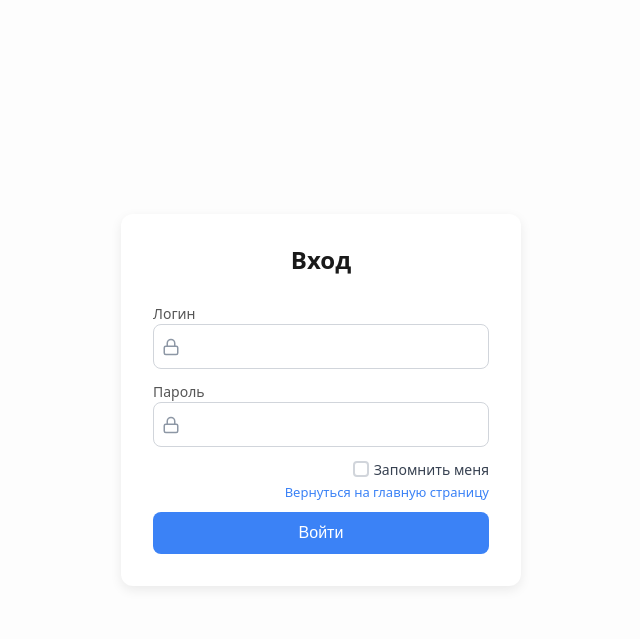
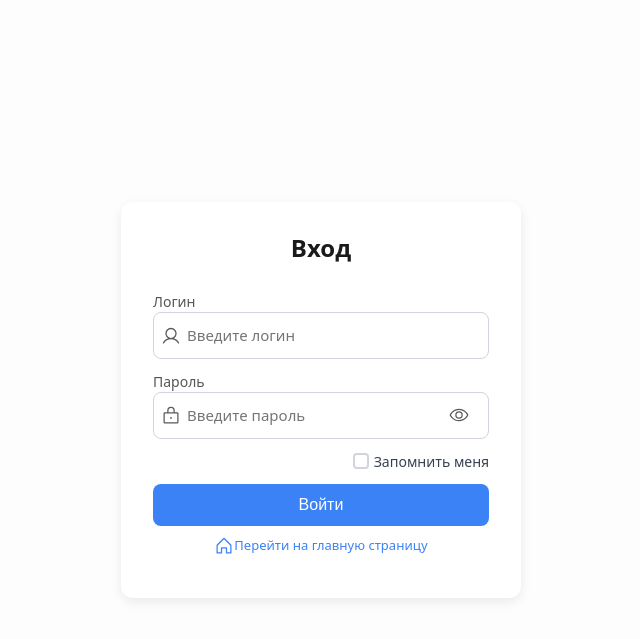
Before and after one commit to Vestyru/kattella, a Flask app: page /login in a window 1280 px wide. Shown: the top 639 px of the page, without its empty margins (314-954 px from the left). Run offline with Flask 3, Linux system fonts and the light colour scheme.

Commit message:
update 31.07

```diff
--- a/app/routes/user.py
+++ b/app/routes/user.py
@@ -1,5 +1,4 @@
-from click import group
-from flask import Blueprint, redirect, render_template, flash, request
+from flask import Blueprint, redirect, render_template, flash, request,session
 from flask_login import login_user, logout_user, login_required, current_user
 from ..extensions import db,bcrypt
 from ..forms import LoginForm, RegisterForm,SearchForm
@@ -93,7 +92,7 @@ def register():
 
     if form.validate_on_submit():
         hashed_password = bcrypt.generate_password_hash(form.password.data).decode('utf-8')
-        user = User(name=form.name.data, login=form.login.data , email=form.email.data, password=hashed_password, group=form.group_user.data)
+        user = User(name=form.name.data, login=form.login.data , email=form.email.data, password=hashed_password, group=form.group_user.data,status=form.group_status.data)
         try:
             db.session.add(user)
             db.session.commit()
@@ -129,7 +128,8 @@ def login():
 
     return render_template('main/login.html', form=form)
 
-@user.route('/logout',methods=['GET', 'POST'])
+@user.route('/logout',methods=['GET'])
 def logout():
     logout_user()
+    session.clear()
     return redirect('/login')
--- a/app/static/css/main.css
+++ b/app/static/css/main.css
@@ -191,16 +191,54 @@ body {
     flex: 1
 }
 
+.animate-spin{
+    display: none;
+}
+
+.animate-spin.active{
+    margin: 0 auto;
+    display: block;
+    -webkit-animation: spin 2s infinite linear;
+}
+
+@-webkit-keyframes spin {
+    0% { -webkit-transform: rotate(0deg); }
+    100% { -webkit-transform: rotate(360deg); }
+}
+
 .auth-form__icon {
     position: absolute;
+    bottom: -1px;
+    left: -2px;
+    transform: translate(50%, 0px)
+}
+
+.icon-toggle{
+ color: var(--text-secondary);
+}
+
+.password-toggle{
+    position: absolute;
     bottom: 0;
-    left: 0;
-    transform: translate(50%, 0px)
+    right: 10px;
+    transform: translate(-50%, 0px)
+}
+
+.eye-open.hidden {
+    opacity: 0;
+    transform: scale(0.5);
+    pointer-events: none;
+}
+
+.eye-closed.hidden {
+    opacity: 0;
+    transform: scale(0.5);
+    pointer-events: none;
 }
 
 .auth-form__input {
     width: 100%;
-    padding: 11px 30px;
+    padding: 12px 33px;
     font-size: 15px;
     line-height: 1.4;
     border: 1px solid #d1d5db;
@@ -223,17 +261,18 @@ body {
 }
 
 .auth-form__link {
-    display: inline-block;
     font-size: 13px;
     color: var(--color-blue);
     text-decoration: none;
-    flex: 1;
     margin-bottom: 10px;
+    display: flex;
+    align-items: center;
+    justify-content: center;
+    margin-top: 10px;
 }
 
 .auth-form__link:hover {
     color: #334155;
-    text-decoration: underline;
 }
 
 .auth-form__submit {
@@ -506,6 +545,7 @@ body {
     display: flex;
     align-items: center;
     gap: 5px;
+    margin-bottom: 12px;
 }
 
 .auth-form__remember input[type="checkbox"] {
--- /dev/null
+++ b/app/static/js/main.js
@@ -0,0 +1,31 @@
+document.addEventListener('DOMContentLoaded', function () {
+
+    const button = document.querySelector('.password-toggle');
+    const passwordInput = document.getElementById('passwordInput');
+    const iconOpen = document.querySelector('.eye-open');
+    const iconClosed = document.querySelector('.eye-closed');
+
+    const buttonSubmit = document.querySelector('.auth-form__submit');
+    const buttonSpin = document.querySelector('.animate-spin');
+    const buttonText = document.querySelector('.auth-form--text');
+
+
+    button.addEventListener('click', function () {
+        const type = passwordInput.type === 'password' ? 'text' : 'password';
+        passwordInput.type = type
+
+
+        if (type === 'text') {
+            iconOpen.classList.add('hidden');
+            iconClosed.classList.remove('hidden');
+        } else {
+            iconOpen.classList.remove('hidden');
+            iconClosed.classList.add('hidden');
+        }
+    })
+
+    buttonSubmit.addEventListener('click', function () {
+        buttonSpin.classList.add('active');
+        buttonText.style.display = 'none';
+    })
+})
--- a/app/templates/cabinet/report.html
+++ b/app/templates/cabinet/report.html
@@ -220,7 +220,7 @@ body {
     </div>
 
     <div class="recommendation-block">
-        <div class="label">Рекомендации:</div>
+        <div class="label">Вывод:</div>
         <span class="text">{% set warnings = result.warnings_json | replace('[', '') | replace(']', '') | replace('"', '') %}
             {% if warnings and warnings != 'Без особенностей' %}
                 {{ warnings }}
--- a/app/templates/main/base.html
+++ b/app/templates/main/base.html
@@ -5,6 +5,7 @@
     <meta name="viewport" content="width=device-width, initial-scale=1.0, maximum-scale=1.0, user-scalable=yes">
     <meta http-equiv="X-UA-Compatible" content="ie=edge">
     <link rel="stylesheet" href="{{ url_for('static', filename='css/main.css') }}">
+    <script type="text/javascript" src="{{ url_for('static', filename='js/main.js') }}"></script>
     {% block style %}{% endblock %}
     <title>{% block title %}{% endblock %}</title>
 </head>
--- a/app/templates/main/index.html
+++ b/app/templates/main/index.html
@@ -26,7 +26,7 @@
                     {{ form.squad.label }}
                     {{ form.squad(class="start-form__input", autocomplete="off") }}
                     {{ form.date.label }}
-                    {{ form.date(class="start-form__input", type="date", id="datepicker") }}
+                    {{ form.date(class="start-form__input", type="date", placeholder="ДД.ММ.ГГГГ", pattern="\d{2}\.\d{2}\.\d{4}",title="ДД.ММ.ГГГГ") }}
                     {{ form.submit(class="start-form__submit") }}
                 </form>
             </div>
--- a/app/templates/main/login.html
+++ b/app/templates/main/login.html
@@ -12,27 +12,39 @@
     <div class="auth-form__field">
         <label class="auth-form__label">
             <span class="auth-form__label-text">{{ form.login.label.text }}</span>
-            <img class="auth-form__icon" src="{{ url_for('static', filename='images/icons/lock.svg') }}"
-                 alt="иконка замка">
-            {{ form.login(class="auth-form__input", autocomplete="off") }}
+            <svg class="auth-form__icon icon-btn icon-toggle" width="20" height="20" viewBox="0 0 256 256" fill="currentColor"><path d="M230.92,212c-15.23-26.33-38.7-45.21-66.09-54.16a72,72,0,1,0-73.66,0C63.78,166.78,40.31,185.66,25.08,212a8,8,0,1,0,13.85,8c18.84-32.56,52.14-52,89.07-52s70.23,19.44,89.07,52a8,8,0,1,0,13.85-8ZM72,96a56,56,0,1,1,56,56A56.06,56.06,0,0,1,72,96Z"></path></svg>
+            {{ form.login(class="auth-form__input", autocomplete="off", placeholder="Введите логин") }}
         </label>
     </div>
 
     <div class="auth-form__field">
         <label class="auth-form__label">
             <span class="auth-form__label-text">{{ form.password.label.text }}</span>
-            <img class="auth-form__icon" src="{{ url_for('static', filename='images/icons/lock.svg') }}"
-                 alt="иконка замка">
-            {{ form.password(class="auth-form__input") }}
+            <svg class="auth-form__icon icon-btn icon-toggle" width="20" height="20" viewBox="0 0 256 256" fill="currentColor"><path d="M208,80H176V56a48,48,0,0,0-96,0V80H48A16,16,0,0,0,32,96V208a16,16,0,0,0,16,16H208a16,16,0,0,0,16-16V96A16,16,0,0,0,208,80ZM96,56a32,32,0,0,1,64,0V80H96ZM208,208H48V96H208V208Zm-68-56a12,12,0,1,1-12-12A12,12,0,0,1,140,152Z"></path></svg>
+            {{ form.password(class="auth-form__input", id="passwordInput", autocomplete="off", placeholder="Введите пароль") }}
+            <button type="button" class="password-toggle" onclick="togglePass()" aria-label="Показать пароль">
+                <svg class="icon-btn icon-toggle eye-open" width="20" height="20" viewBox="0 0 256 256" fill="currentColor">
+                    <path d="M247.31,124.76c-.35-.79-8.82-19.58-27.65-38.41C194.57,61.26,162.88,48,128,48S61.43,61.26,36.34,86.35C17.51,105.18,9,124,8.69,124.76a8,8,0,0,0,0,6.5c.35.79,8.82,19.57,27.65,38.4C61.43,194.74,93.12,208,128,208s66.57-13.26,91.66-38.34c18.83-18.83,27.3-37.61,27.65-38.4A8,8,0,0,0,247.31,124.76ZM128,192c-30.78,0-57.67-11.19-79.93-33.25A133.47,133.47,0,0,1,25,128,133.33,133.33,0,0,1,48.07,97.25C70.33,75.19,97.22,64,128,64s57.67,11.19,79.93,33.25A133.46,133.46,0,0,1,231.05,128C223.84,141.46,192.43,192,128,192Zm0-112a48,48,0,1,0,48,48A48.05,48.05,0,0,0,128,80Zm0,80a32,32,0,1,1,32-32A32,32,0,0,1,128,160Z"></path>
+                </svg>
+                <svg class="icon-btn icon-toggle eye-closed hidden" width="20" height="20" viewBox="0 0 256 256" fill="currentColor"><path d="M53.92,34.62A8,8,0,1,0,42.08,45.38L61.32,66.55C25,88.84,9.38,123.2,8.69,124.76a8,8,0,0,0,0,6.5c.35.79,8.82,19.57,27.65,38.4C61.43,194.74,93.12,208,128,208a127.11,127.11,0,0,0,52.07-10.83l22,24.21a8,8,0,1,0,11.84-10.76Zm47.33,75.84,41.67,45.85a32,32,0,0,1-41.67-45.85ZM128,192c-30.78,0-57.67-11.19-79.93-33.25A133.16,133.16,0,0,1,25,128c4.69-8.79,19.66-33.39,47.35-49.38l18,19.75a48,48,0,0,0,63.66,70l14.73,16.2A112,112,0,0,1,128,192Zm6-95.43a8,8,0,0,1,3-15.72,48.16,48.16,0,0,1,38.77,42.64,8,8,0,0,1-7.22,8.71,6.39,6.39,0,0,1-.75,0,8,8,0,0,1-8-7.26A32.09,32.09,0,0,0,134,96.57Zm113.28,34.69c-.42.94-10.55,23.37-33.36,43.8a8,8,0,1,1-10.67-11.92A132.77,132.77,0,0,0,231.05,128a133.15,133.15,0,0,0-23.12-30.77C185.67,75.19,158.78,64,128,64a118.37,118.37,0,0,0-19.36,1.57A8,8,0,1,1,106,49.79,134,134,0,0,1,128,48c34.88,0,66.57,13.26,91.66,38.35,18.83,18.83,27.3,37.62,27.65,38.41A8,8,0,0,1,247.31,131.26Z"></path></svg>
+            </button>
         </label>
     </div>
     <div class="auth-form__remember">
-        <a class="auth-form__link" href="/">Вернуться на главную страницу</a>
         <div class="remember__container">
             {{ form.remember }}{{ form.remember.label}}
         </div>
     </div>
-    <button class="auth-form__submit" type="submit">{{ form.submit.label.text }}</button>
+    <button class="auth-form__submit" type="submit">
+        <span class="auth-form--text">
+            {{ form.submit.label.text }}
+        </span>
+        <svg  class="animate-spin" width="20" height="20" viewBox="0 0 256 256" fill="currentColor"><path d="M136,32V64a8,8,0,0,1-16,0V32a8,8,0,0,1,16,0Zm88,88H192a8,8,0,0,0,0,16h32a8,8,0,0,0,0-16Zm-45.09,47.6a8,8,0,0,0-11.31,11.31l22.62,22.63a8,8,0,0,0,11.32-11.32ZM128,184a8,8,0,0,0-8,8v32a8,8,0,0,0,16,0V192A8,8,0,0,0,128,184ZM77.09,167.6,54.46,190.22a8,8,0,0,0,11.32,11.32l22.62-22.63a8,8,0,0,0-11.31-11.31ZM72,128a8,8,0,0,0-8-8H32a8,8,0,0,0,0,16H64A8,8,0,0,0,72,128ZM65.78,54.46A8,8,0,0,0,54.46,65.78L77.09,88.4A8,8,0,0,0,88.4,77.09Z"></path></svg>
+    </button>
+    <a class="auth-form__link" href="/">
+        <svg class="w-4 h-4" width="20" height="20" viewBox="0 0 256 256" fill="currentColor"><path d="M219.31,108.68l-80-80a16,16,0,0,0-22.62,0l-80,80A15.87,15.87,0,0,0,32,120v96a8,8,0,0,0,8,8H96a8,8,0,0,0,8-8V160h48v56a8,8,0,0,0,8,8h56a8,8,0,0,0,8-8V120A15.87,15.87,0,0,0,219.31,108.68ZM208,208H168V152a8,8,0,0,0-8-8H96a8,8,0,0,0-8,8v56H48V120l80-80,80,80Z"></path></svg>
+        Перейти на главную страницу
+    </a>
 </form>
 
 {% endblock %}
```
Also changed, not shown: app/static/css/dasboard.css (+5 -2 lines), 1 other file.
